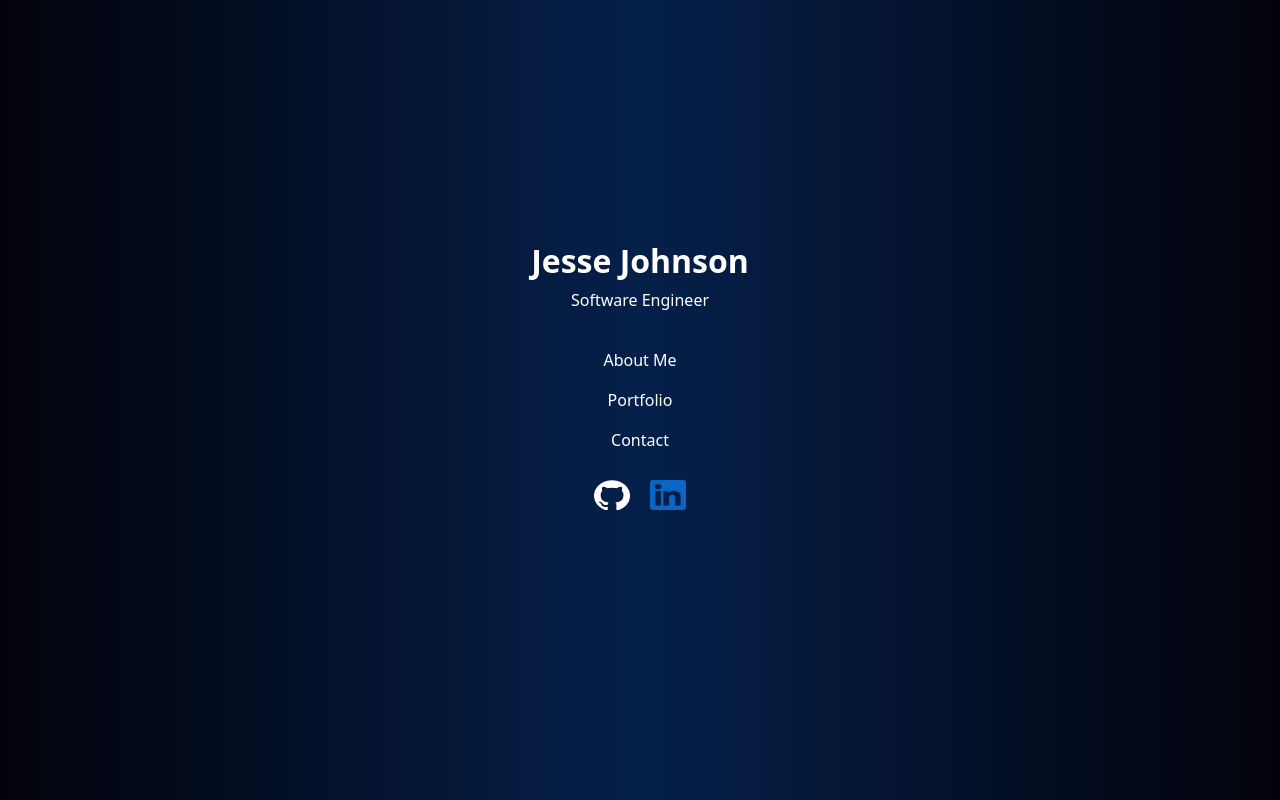
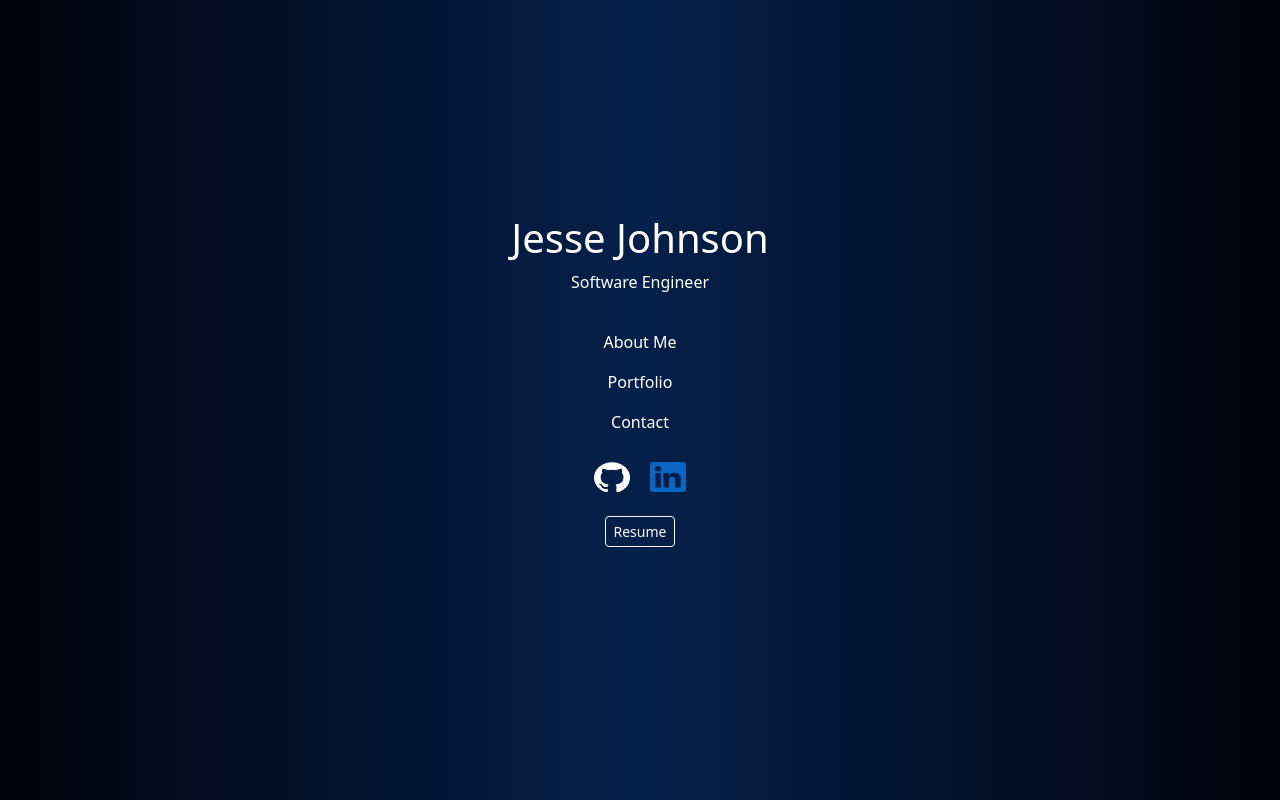
Before and after one commit to JesseJohnson533/personal-website, a Flask app: page / in a window 1280 px wide. Run offline with Flask 3, Linux system fonts and the light colour scheme; style sheets or scripts are compiled from the project's sources; some libraries are stand-ins or nearby versions.

Commit message:
resume button

```diff
--- a/website/static/components/_buttons.scss
+++ /dev/null
@@ -1 +0,0 @@
-@use "../css/custom" as *;
--- a/website/static/css/_custom.scss
+++ b/website/static/css/_custom.scss
@@ -1,7 +1,3 @@
-// My Theme colors
-
-
-
 // White and grey
 $white:    #fff;
 $gray-100: #f8f9fa;
@@ -17,7 +13,7 @@ $black:    #000;
 
 // Base colors
 $primary: #05204A;
-$secondary: #B497D6;
+$secondary: #ffffff;
 // background  2e294e
 
 @import "../../../node_modules/bootstrap/scss/bootstrap.scss";
--- a/website/static/sections/_intro.scss
+++ b/website/static/sections/_intro.scss
@@ -1,10 +1,4 @@
 @use "../css/custom" as *;
-
-
-//.home-animation {
- //   @include animated-fade-in-up;
-
-//}
 
 .external-links {
     padding: 1rem 1rem;
--- a/website/templates/home/index.html
+++ b/website/templates/home/index.html
@@ -1,7 +1,7 @@
 {% extends "base.html" %} {% block content %}
 <div class="d-flex flex-column align-items-center justify-content-center home">
     <div class="p-2">
-        <h2 class="home-animated-fade-in">Jesse Johnson</h2>
+        <h1 class="home-animated-fade-in">Jesse Johnson</h1>
         <p class="home-animated-fade-in-2">Software Engineer</p>
     </div>
     <div class="nav flex-column p-1 home-animated-fade-in-3">
@@ -32,5 +32,8 @@
                 />
         </a>
     </div>
+    <div class="p-2 external-links home-animated-fade-in-up">
+        <a class="btn btn-outline-light btn-sm" href="https://drive.google.com/file/d/1LVwEj8-ln1-RJRyXgb6QR495MaBl9rv9/view?usp=sharing" role="button" target="_blank">Resume</a>
+    </div>
 </div>
 {% endblock %}
```
Also changed, not shown: website/static/components/_typography.scss (deleted).
